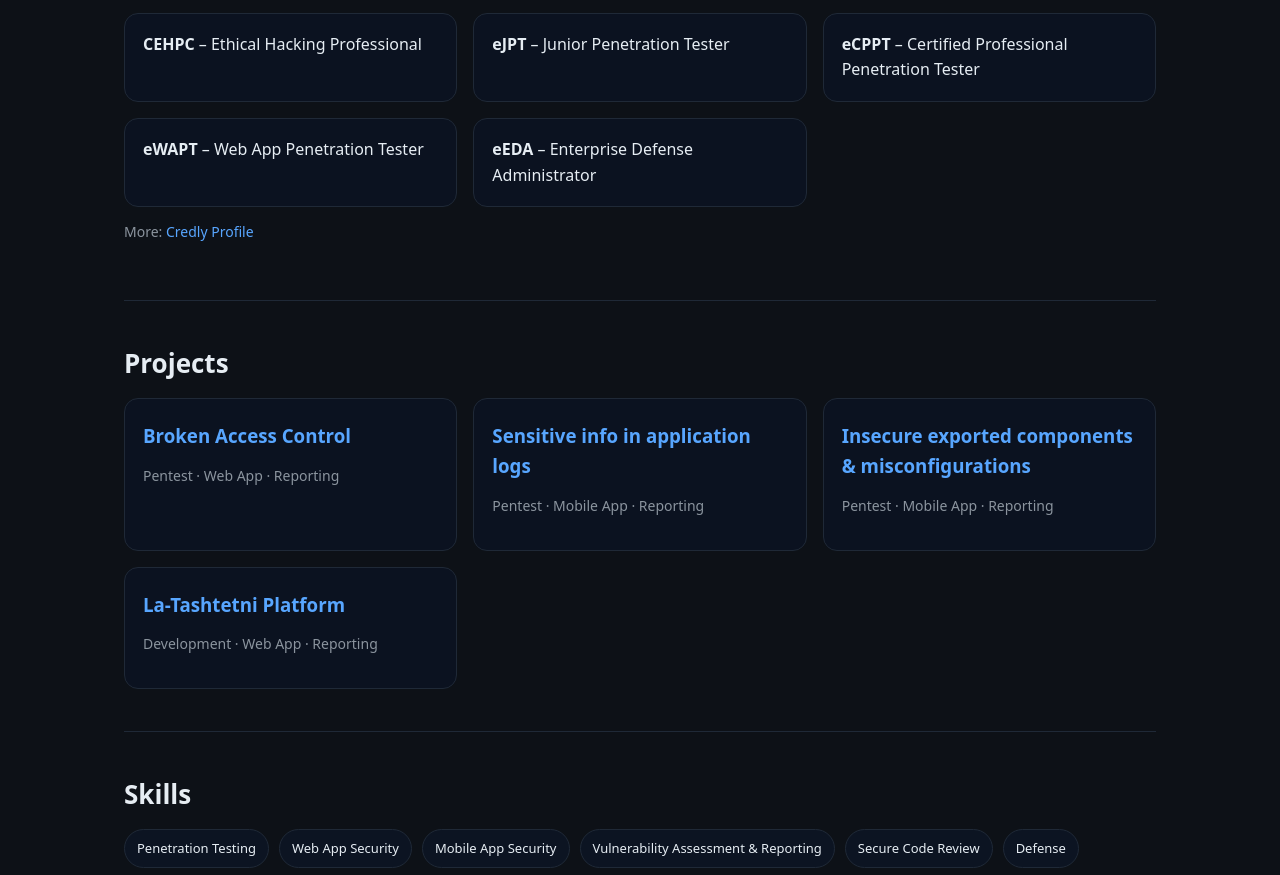
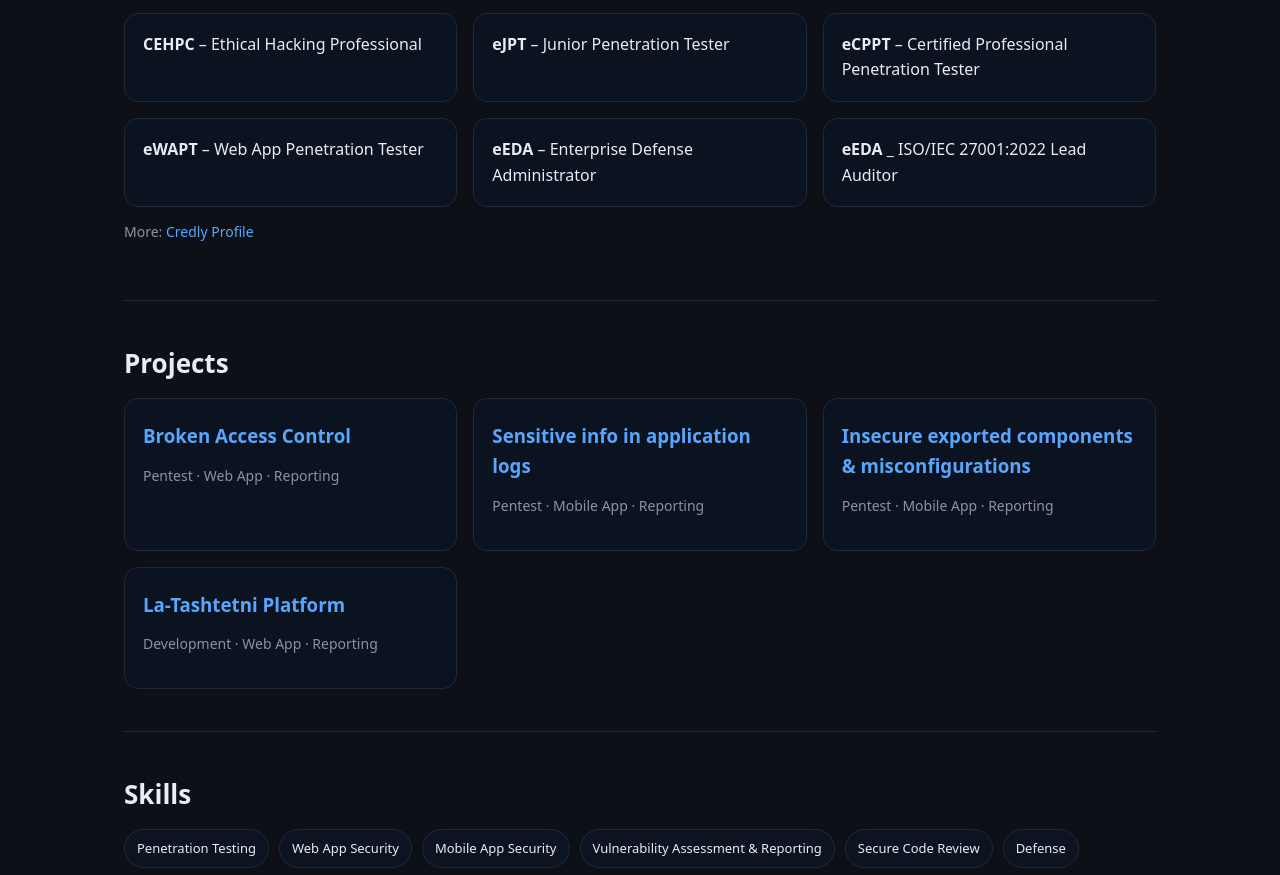
Before and after one commit to mj95d/mj95d.github.io, a plain HTML site: page index.html in a window 1280 px wide. Shown: the part 1353-2228 px from the top of the page. Drawn offline with Linux system fonts and the light colour scheme.

Commit message:
Update index.html

```diff
--- a/index.html
+++ b/index.html
@@ -187,6 +187,8 @@
         <div class="card"><strong>eCPPT</strong> – Certified Professional Penetration Tester</div>
         <div class="card"><strong>eWAPT</strong> – Web App Penetration Tester</div>
         <div class="card"><strong>eEDA</strong> – Enterprise Defense Administrator</div>
+        <div class="card"><strong>eEDA</strong> _ ISO/IEC 27001:2022 Lead Auditor</div>
+
       </div>
       <p class="meta">More: <a href="https://www.credly.com/users/abdulmajeed" target="_blank" rel="noopener">Credly Profile</a></p>
     </section>
```
